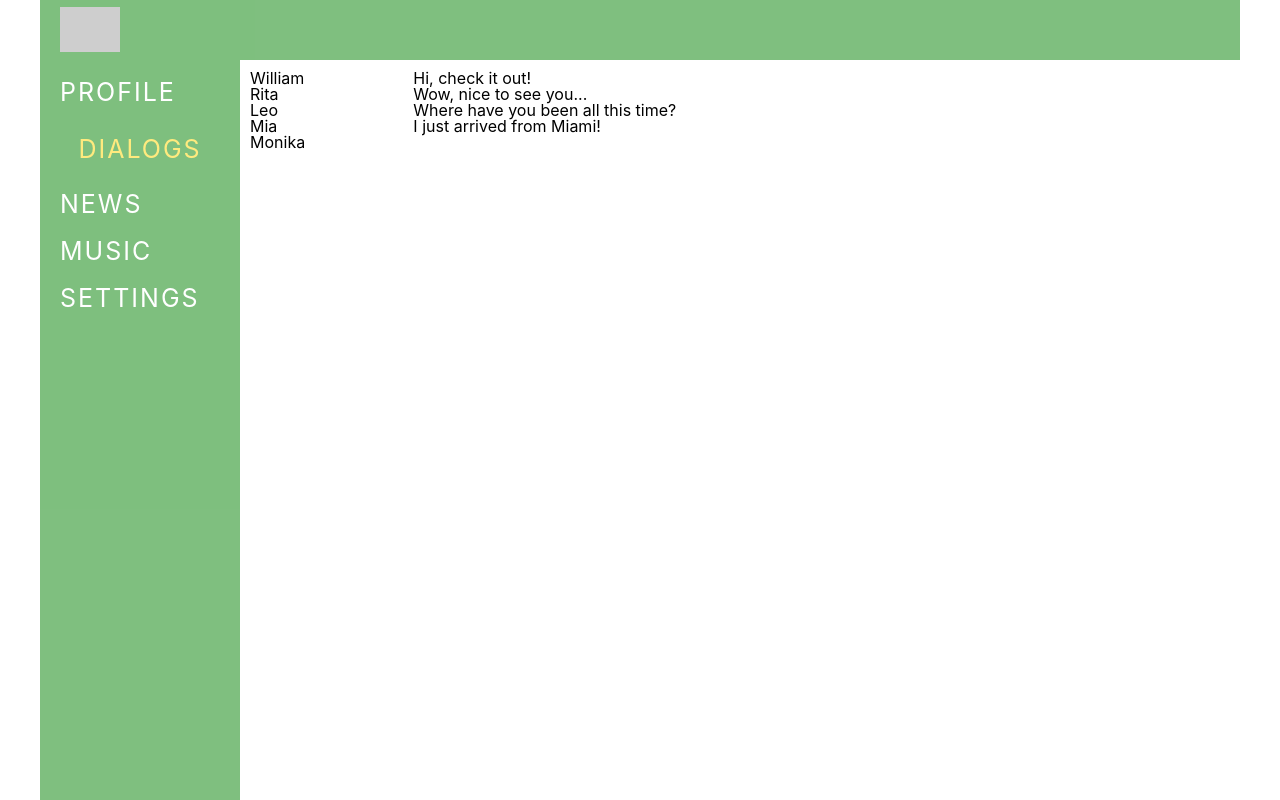
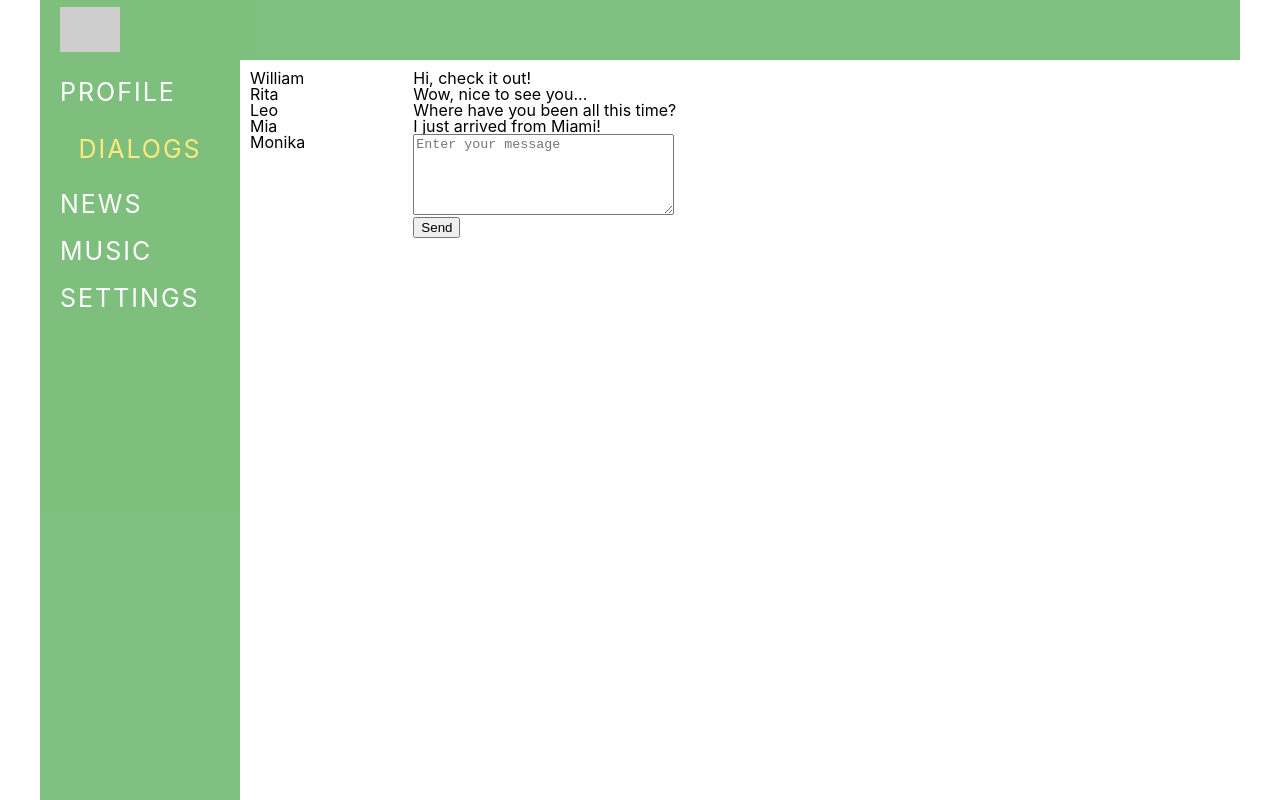
Before and after one commit to DoWhatYouL0ve/social_network, a React (Create React App) app: page /dialogs in a window 1280 px wide. Built offline with nearby package versions, Linux system fonts and the light colour scheme; grey boxes are pictures that could not be loaded.

Commit message:
Lesson 40 (adding new messages in dialogs)

```diff
--- a/src/App.tsx
+++ b/src/App.tsx
@@ -32,7 +32,12 @@ const App = (props: AppPropsType) => {
                 />
                 <Route
                     path={'/dialogs'}
-                    render={() => <Dialogs state={state.dialogsPage} />}
+                    render={() => (
+                        <Dialogs
+                            state={state.dialogsPage}
+                            dispatch={props.store.dispatch.bind(props.store)}
+                        />
+                    )}
                 />
                 <Route path={'/news'} render={() => <News />} />
                 <Route path={'/music'} render={() => <Music />} />
--- a/src/components/Dialogs/Dialogs.tsx
+++ b/src/components/Dialogs/Dialogs.tsx
@@ -1,11 +1,17 @@
-import React from 'react'
+import React, { ChangeEvent } from 'react'
 import style from './Dialogs.module.css'
 import { DialogItem } from './Dialog/DialogItem'
 import { MessageItem } from './Message/MessageItem'
-import { DialogsPageType } from '../../redux/state'
+import {
+    ActionType,
+    DialogsPageType,
+    newMessageTextAC,
+    sendMessageAC,
+} from '../../redux/state'
 
 type DialogsPropsType = {
     state: DialogsPageType
+    dispatch: (action: ActionType) => void
 }
 
 export const Dialogs = (props: DialogsPropsType) => {
@@ -17,10 +23,39 @@ export const Dialogs = (props: DialogsPropsType) => {
         <MessageItem key={m.id} message={m.message} id={m.id} />
     ))
 
+    let newMessageText = props.state.newMessageText
+
+    const onMessageTextChanged = (e: ChangeEvent<HTMLTextAreaElement>) => {
+        if (e.target.value) {
+            let text = e.target.value
+            props.dispatch(newMessageTextAC(text))
+        }
+    }
+
+    const sendMessage = () => {
+        if (props.state.newMessageText.trim() !== '') {
+            props.dispatch(sendMessageAC())
+        }
+    }
+
     return (
         <div className={style.dialogsPageWrapper}>
             <div className={style.dialogsSection}>{dialogsElements}</div>
-            <div className={style.messagesSection}>{messagesElements}</div>
+            <div className={style.messagesSection}>
+                <div>{messagesElements}</div>
+                <div>
+                    <textarea
+                        placeholder={'Enter your message'}
+                        value={newMessageText}
+                        onChange={onMessageTextChanged}
+                        cols={30}
+                        rows={5}
+                    ></textarea>
+                </div>
+                <div>
+                    <button onClick={sendMessage}>Send</button>
+                </div>
+            </div>
         </div>
     )
 }
--- a/src/redux/state.tsx
+++ b/src/redux/state.tsx
@@ -12,6 +12,7 @@ export type PostType = {
 export type DialogsPageType = {
     dialogs: DialogsDataType
     messages: MessagesDataType
+    newMessageText: string
 }
 export type ProfilePagePostsType = {
     posts: Array<PostType>
@@ -23,10 +24,14 @@ export type StateType = {
 }
 const ADD_POST = 'ADD_POST'
 const UPDATE_NEW_POST_TEXT = 'UPDATE_NEW_POST_TEXT'
+const UPDATE_NEW_MESSAGE_TEXT = 'UPDATE_NEW_MESSAGE_TEXT'
+const SEND_MESSAGE = 'SEND_MESSAGE'
 //action types, due to that always add 'as const' in the AC functions, examples below
 export type ActionType =
     | ReturnType<typeof updateNewPostTextAC>
     | ReturnType<typeof addPostAC>
+    | ReturnType<typeof newMessageTextAC>
+    | ReturnType<typeof sendMessageAC>
 
 export type StorePropsType = {
     _state: StateType
@@ -52,6 +57,7 @@ export let store: StorePropsType = {
                 { id: '3', message: 'Where have you been all this time?' },
                 { id: '4', message: 'I just arrived from Miami!' },
             ],
+            newMessageText: '',
         },
         profilePage: {
             posts: [
@@ -82,6 +88,17 @@ export let store: StorePropsType = {
         } else if (action.type === 'UPDATE_NEW_POST_TEXT') {
             this._state.profilePage.newPostText = action.newText
             this._callSubscriber(this._state)
+        } else if (action.type === 'UPDATE_NEW_MESSAGE_TEXT') {
+            this._state.dialogsPage.newMessageText = action.newText
+            this._callSubscriber(this._state)
+        } else if (action.type === 'SEND_MESSAGE') {
+            let newMessage = {
+                id: '5',
+                message: this._state.dialogsPage.newMessageText,
+            }
+            this._state.dialogsPage.messages.push(newMessage)
+            this._state.dialogsPage.newMessageText = ''
+            this._callSubscriber(this._state)
         }
     },
 }
@@ -89,3 +106,6 @@ export let store: StorePropsType = {
 export const addPostAC = () => ({ type: ADD_POST } as const)
 export const updateNewPostTextAC = (newText: string) =>
     ({ type: UPDATE_NEW_POST_TEXT, newText } as const)
+export const newMessageTextAC = (newText: string) =>
+    ({ type: UPDATE_NEW_MESSAGE_TEXT, newText } as const)
+export const sendMessageAC = () => ({ type: SEND_MESSAGE } as const)
```
